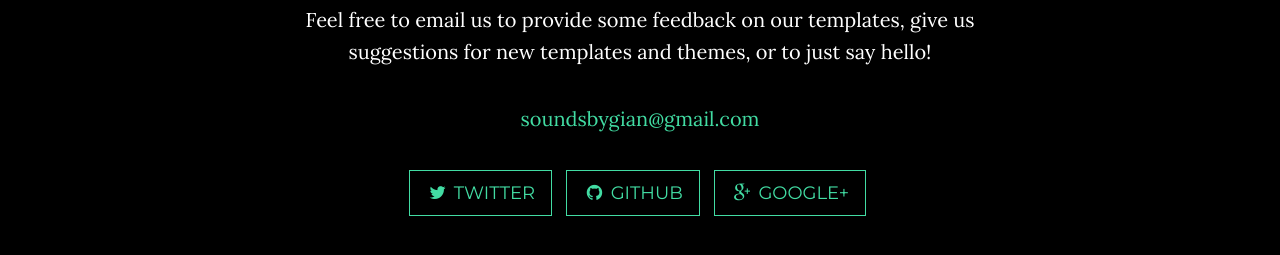
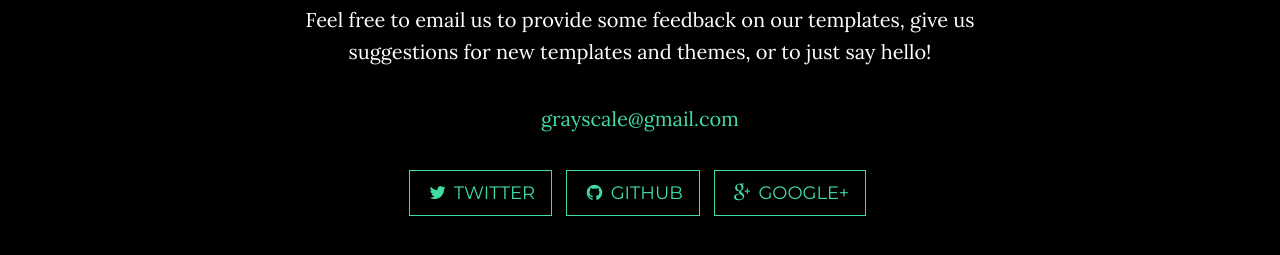
Before and after one commit to gianguitar/gsolo.github.io, a Jekyll site: the page built from index.html, in a window 1280 px wide and 900 px high, scrolled down 2338 px. Shown: the part 154-409 px from the top of the window. Built offline with Jekyll 4.4.1, drawn with Linux system fonts in a browser that asks for light colours.

Commit message:
Update _config.yml

```diff
--- a/_config.yml
+++ b/_config.yml
@@ -1,8 +1,8 @@
 # Site settings
-title: GIAN SOLO
-email: soundsbygian@gmail.com
+title: GRAYSCALE
+email: grayscale@gmail.com
 description: > # this means to ignore newlines until "baseurl:"
-  Musician, Music Producer & Writer.
+  Musician
 baseurl: "" # the subpath of your site, e.g. /blog/
 url: "http://yourdomain.com" # the base hostname & protocol for your site
 twitter_username: SBootstrap
```
